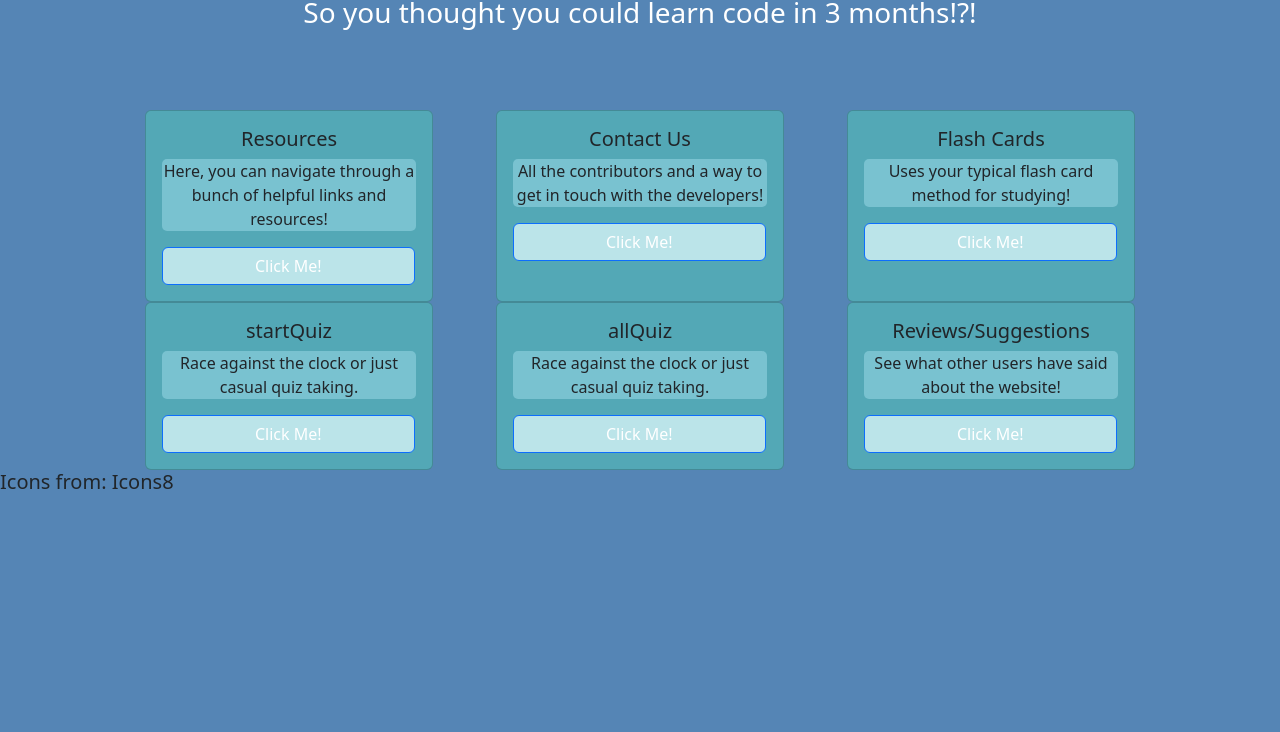
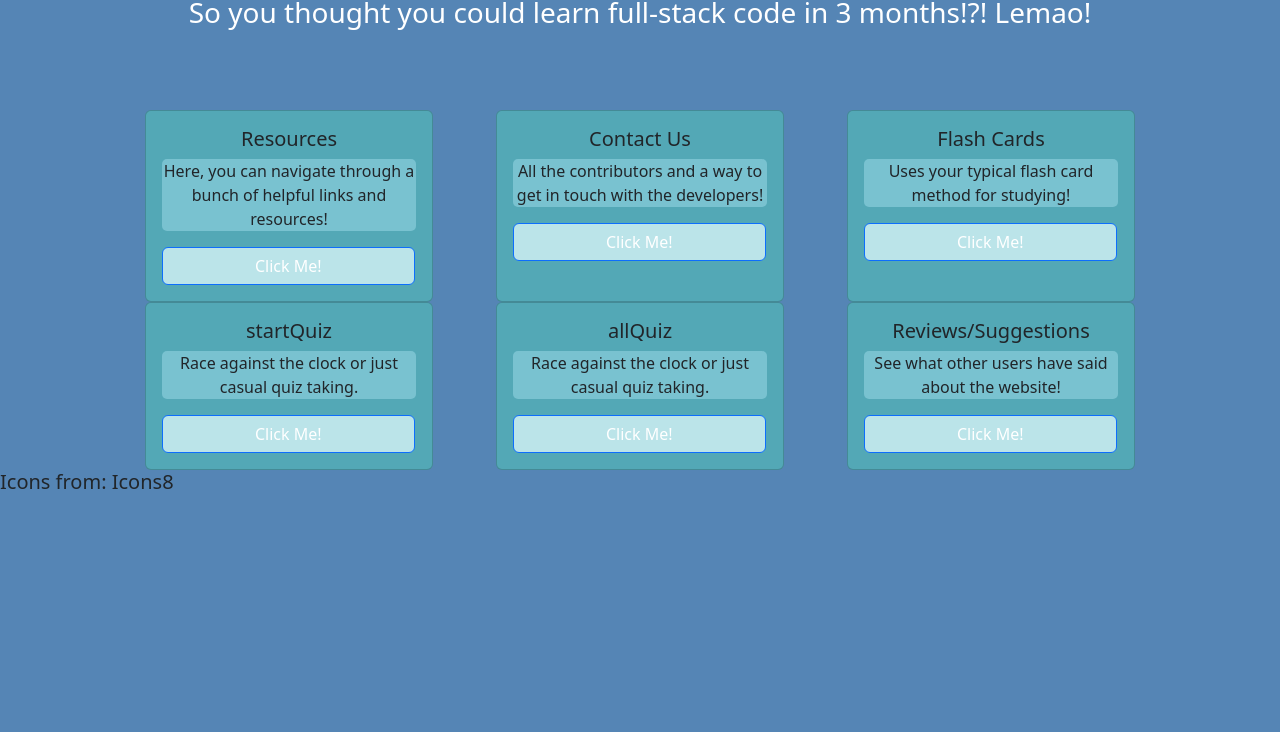
Before and after one commit to Slimshady079/Study-Guide, a website: page index.html in a window 1280 px wide. Shown: the part 68-800 px from the top of the page. Drawn offline with nearby package versions, Linux system fonts and the light colour scheme.

Commit message:
updated index.html h3

```diff
--- a/index.html
+++ b/index.html
@@ -20,7 +20,7 @@
     </header>
     <section>
       <h3 class="text-center text-white">
-        So you thought you could learn code in 3 months!?!
+        So you thought you could learn full-stack code in 3 months!?! Lemao!
       </h3>
     </section>
     <!-- bootstrap cards -->
```
